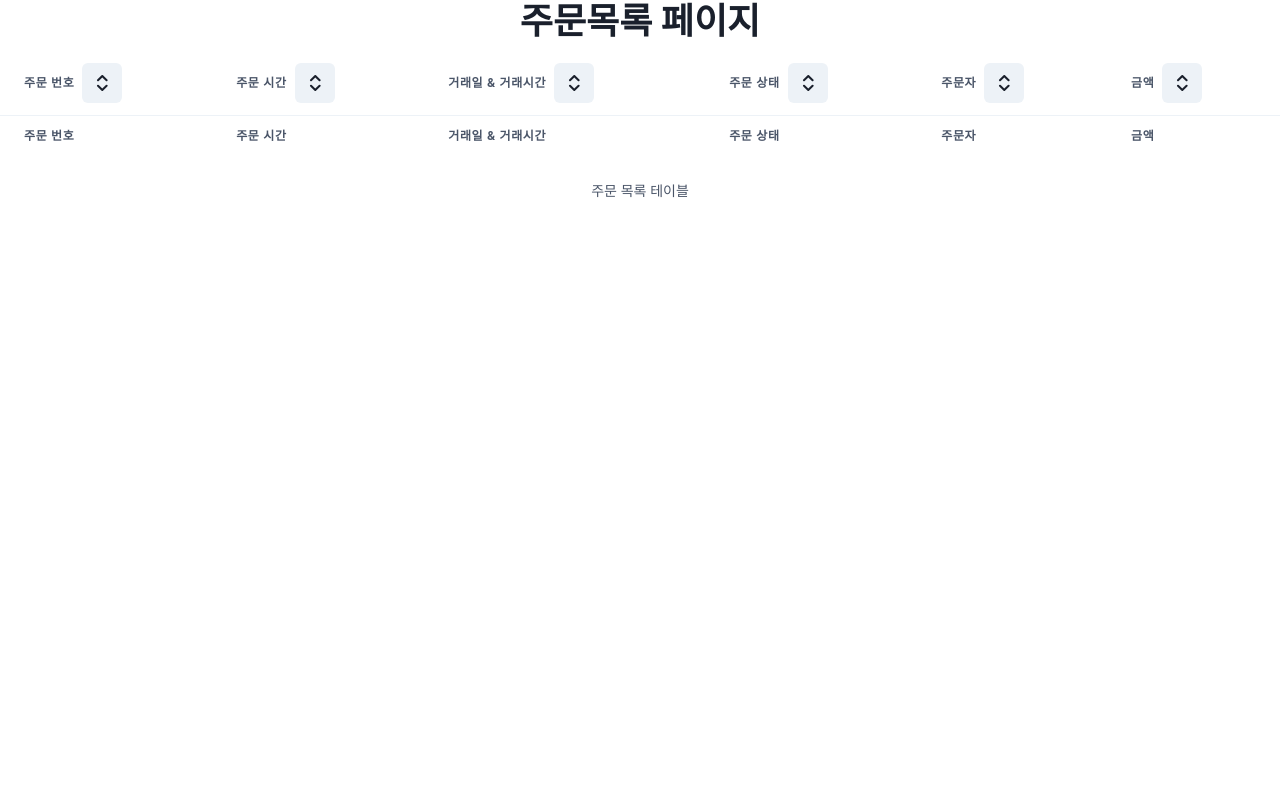
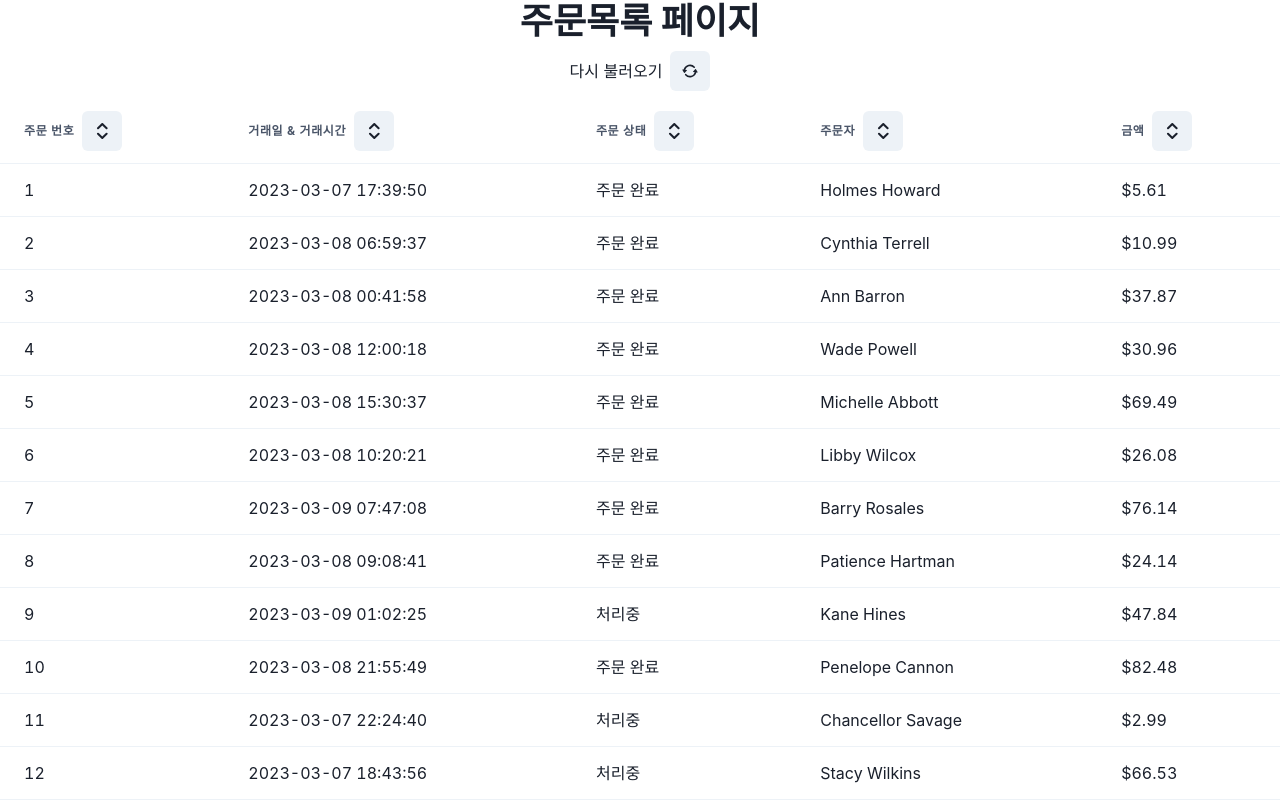
Before and after one commit to tnghgks/pre-onboarding-9th-4-8, a React (Create React App) app: page /orderList in a window 1280 px wide. Shown: the top 800 px of the page. Built offline with nearby package versions, Linux system fonts and the light colour scheme.

Commit message:
feat: 주문 목록 조회기능 추가 및 페이지네이션 기능 추가

```diff
--- /dev/null
+++ b/src/api/client.tsx
@@ -0,0 +1,6 @@
+import axios from 'axios';
+import { BASE_URL } from '@/constants/url';
+
+export const axiosInstance = axios.create({
+  baseURL: BASE_URL,
+});
--- /dev/null
+++ b/src/api/orderList.ts
@@ -0,0 +1,11 @@
+import { axiosInstance } from './client';
+
+const orderListApi = {
+  async getData() {
+    const { data } = await axiosInstance.get('data/mock_data.json');
+
+    return data;
+  },
+};
+
+export default orderListApi;
--- a/src/components/OrderList.tsx
+++ b/src/components/OrderList.tsx
@@ -8,15 +8,59 @@ import {
   Td,
   TableCaption,
   TableContainer,
+  Center,
+  IconButton,
+  Text,
+  HStack,
 } from '@chakra-ui/react';
+import { useState, useEffect } from 'react';
+import { useQuery, useQueryClient } from '@tanstack/react-query';
+import { RepeatIcon } from '@chakra-ui/icons';
+import orderListApi from '@/api/orderList';
 import SortButton from './common/SortButton';
+import Loader from './common/Loader';
+import Pagination from './common/Pagination';
 
-const OrderList = ({ OrderData }: IOrderListProps) => {
+const OrderList = () => {
+  const clientQuery = useQueryClient();
+  const [filteredData, setFilteredData] = useState<IOrderData[]>([]);
+  const [page, setPage] = useState(1);
+  const { isLoading, data } = useQuery<IOrderData[]>(
+    ['orderList'],
+    orderListApi.getData,
+  );
+
   const changeToSort = () => {
     return;
   };
 
+  useEffect(() => {
+    if (data) {
+      const filtered = data.slice((page - 1) * 50, (page - 1) * 50 + 50);
+      setFilteredData(filtered);
+    }
+  }, [data, page]);
+
+  const refetch = () => {
+    clientQuery.invalidateQueries({ queryKey: ['orderList'] });
+  };
+
   return (
+    <>
+      {isLoading ? (
+        <Loader />
+      ) : (
+        <>
+          <HStack w="100%" justifyContent="space-around">
+            <HStack>
+              <Text>다시 불러오기</Text>
+              <IconButton
+                aria-label="refetch button"
+                icon={<RepeatIcon />}
+                onClick={refetch}
+              />
+            </HStack>
+          </HStack>
           <TableContainer w="100%">
             <Table variant="simple">
               <TableCaption>주문 목록 테이블</TableCaption>
@@ -26,10 +70,9 @@ const OrderList = ({ OrderData }: IOrderListProps) => {
                     <SortButton onClick={changeToSort}>주문 번호</SortButton>
                   </Th>
                   <Th>
-              <SortButton onClick={changeToSort}>주문 시간</SortButton>
-            </Th>
-            <Th>
-              <SortButton onClick={changeToSort}>거래일 & 거래시간</SortButton>
+                    <SortButton onClick={changeToSort}>
+                      거래일 & 거래시간
+                    </SortButton>
                   </Th>
                   <Th>
                     <SortButton onClick={changeToSort}>주문 상태</SortButton>
@@ -43,26 +86,35 @@ const OrderList = ({ OrderData }: IOrderListProps) => {
                 </Tr>
               </Thead>
               <Tbody>
-          {OrderData.map((body: string) => (
-            <Tr key={body}>
-              <Td></Td>
-              <Td></Td>
-              <Td></Td>
+                {filteredData.map((item: IOrderData) => (
+                  <Tr key={item.id}>
+                    <Td>{item.id}</Td>
+                    <Td>{item.transaction_time}</Td>
+                    <Td>{item.status ? '주문 완료' : '처리중'}</Td>
+                    <Td>{item.customer_name}</Td>
+                    <Td>{item.currency}</Td>
                   </Tr>
                 ))}
               </Tbody>
               <Tfoot>
                 <Tr>
-            <Th>주문 번호</Th>
-            <Th>주문 시간</Th>
-            <Th>거래일 & 거래시간</Th>
-            <Th>주문 상태</Th>
-            <Th>주문자</Th>
-            <Th>금액</Th>
+                  <Th colSpan={5}>
+                    <Center>
+                      <Pagination
+                        total={data ? data.length : 0}
+                        limit={50}
+                        page={page}
+                        setPage={setPage}
+                      />
+                    </Center>
+                  </Th>
                 </Tr>
               </Tfoot>
             </Table>
           </TableContainer>
+        </>
+      )}
+    </>
   );
 };
 export default OrderList;
--- /dev/null
+++ b/src/constants/url.ts
@@ -0,0 +1,2 @@
+export const BASE_URL =
+  window.location.hostname === 'localhost' ? 'http://localhost:3000' : '';
--- a/src/pages/OrderListPage.tsx
+++ b/src/pages/OrderListPage.tsx
@@ -5,7 +5,7 @@ const OrderListPage = () => {
   return (
     <VStack as="main" w="100%">
       <Heading as="h1">주문목록 페이지</Heading>
-      <OrderList OrderData={[]} />
+      <OrderList />
     </VStack>
   );
 };
```
Also changed, not shown: src/interface/orderList.d.ts (added, +8 -0 lines). Lines whose indentation alone changed are shown as unchanged.
